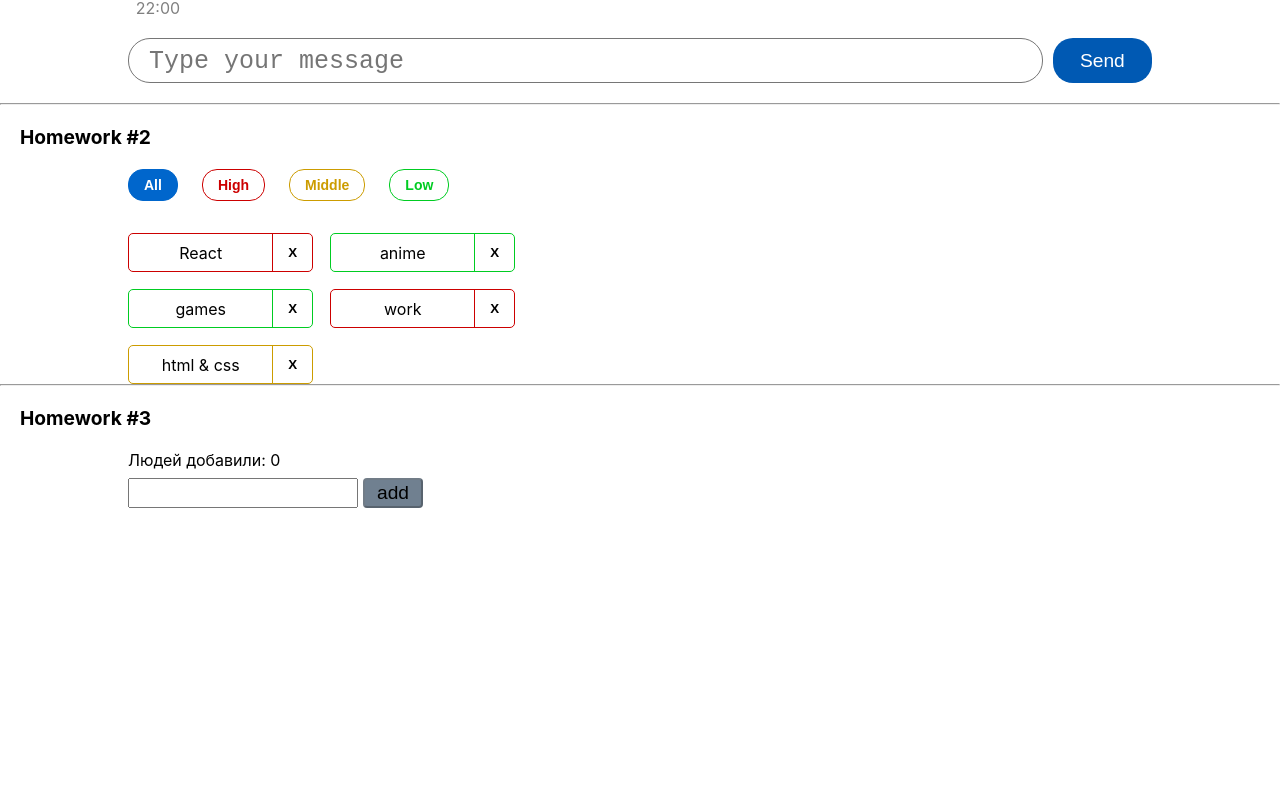
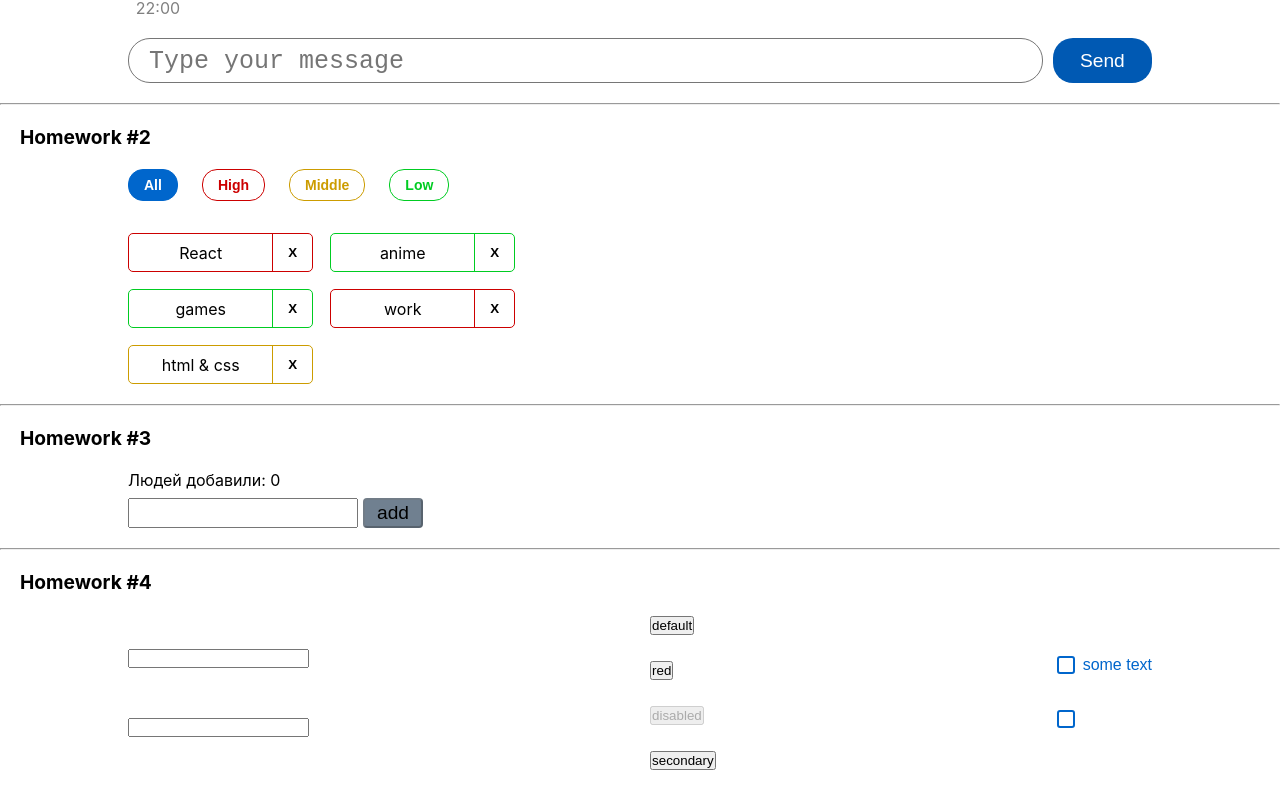
Before and after one commit to vbsm11/homeworks, a React (Create React App) app: page / in a window 1280 px wide. Shown: the part 269-1059 px from the top of the page. Before the commit the page ends 800 px from the top, so only its background shows below. Built offline with nearby package versions, Linux system fonts and the light colour scheme.

Commit message:
start hw3, onChangeCallback

```diff
--- a/src/s1-main/App.module.css
+++ b/src/s1-main/App.module.css
@@ -5,6 +5,7 @@
 .hw {
     margin: 0 auto;
     width: 80%;
+    margin-bottom: 20px;
 }
 
 .hwTitle {
--- a/src/s1-main/App.tsx
+++ b/src/s1-main/App.tsx
@@ -3,6 +3,7 @@ import s from './App.module.css'
 import HW1 from '../s2-homeworks/hw01/HW1'
 import HW2 from '../s2-homeworks/hw02/HW2';
 import HW3 from '../s2-homeworks/hw03/HW3';
+import HW4 from '../s2-homeworks/hw04/HW4';
 
 function App() {
     return (
@@ -12,7 +13,8 @@ function App() {
             <HW2/>
             <hr/>
             <HW3/>
-            {/*<HW4/>*/}
+            <hr/>
+            <HW4/>
 
             {/*при выполнении дз 5 и более - закомментировать здесь дз 1-4, так как они есть внутри дз 5*/}
             {/*<HW5/>*/}
--- a/src/s2-homeworks/hw04/common/c3-SuperCheckbox/SuperCheckbox.tsx
+++ b/src/s2-homeworks/hw04/common/c3-SuperCheckbox/SuperCheckbox.tsx
@@ -27,8 +27,7 @@ const SuperCheckbox: React.FC<SuperCheckboxPropsType> = (
     }
 ) => {
     const onChangeCallback = (e: ChangeEvent<HTMLInputElement>) => {
-        // задачка на написание онченджа
-
+        if (onChangeChecked) onChangeChecked(e.currentTarget.checked)
     }
 
     const finalInputClassName = s.checkbox
```
